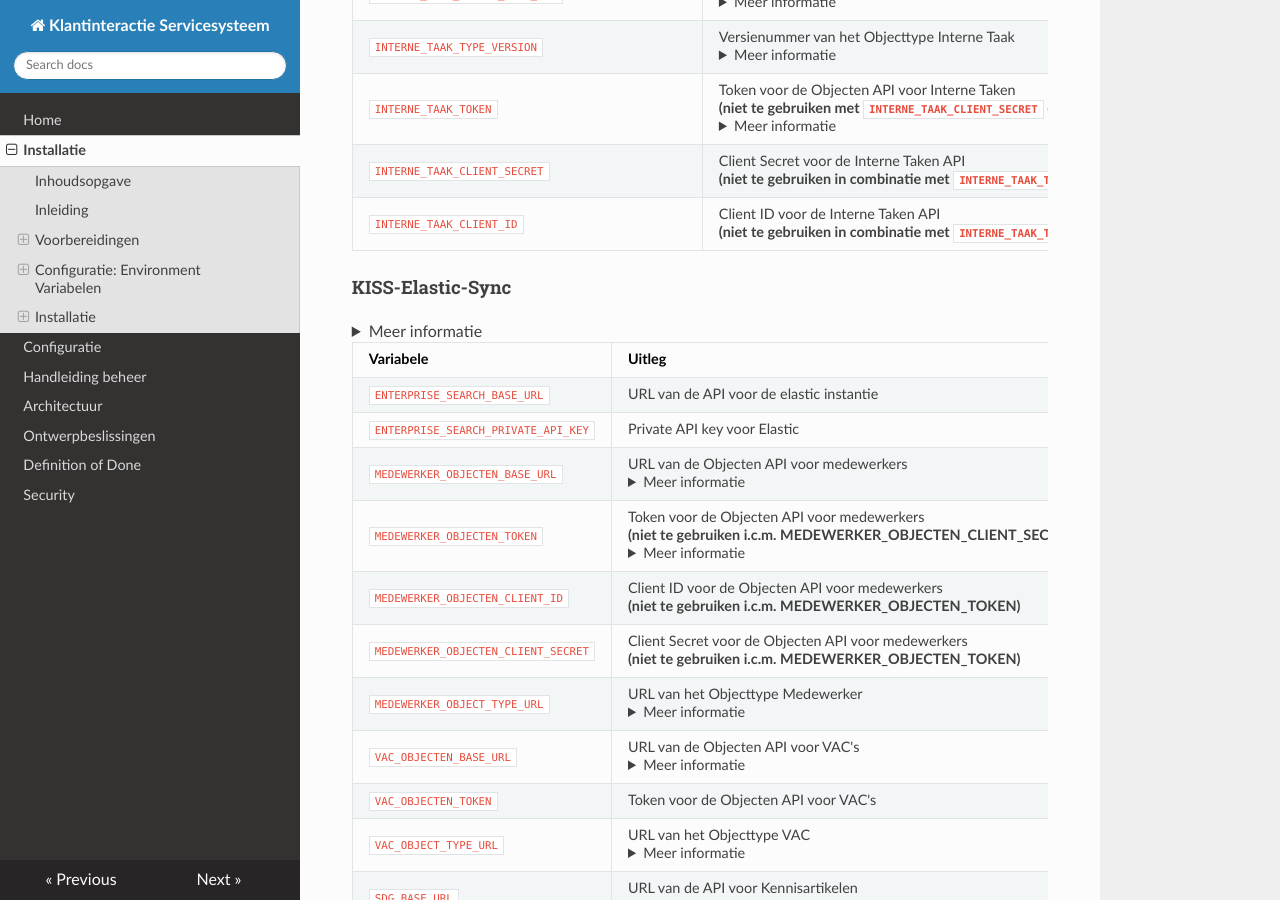
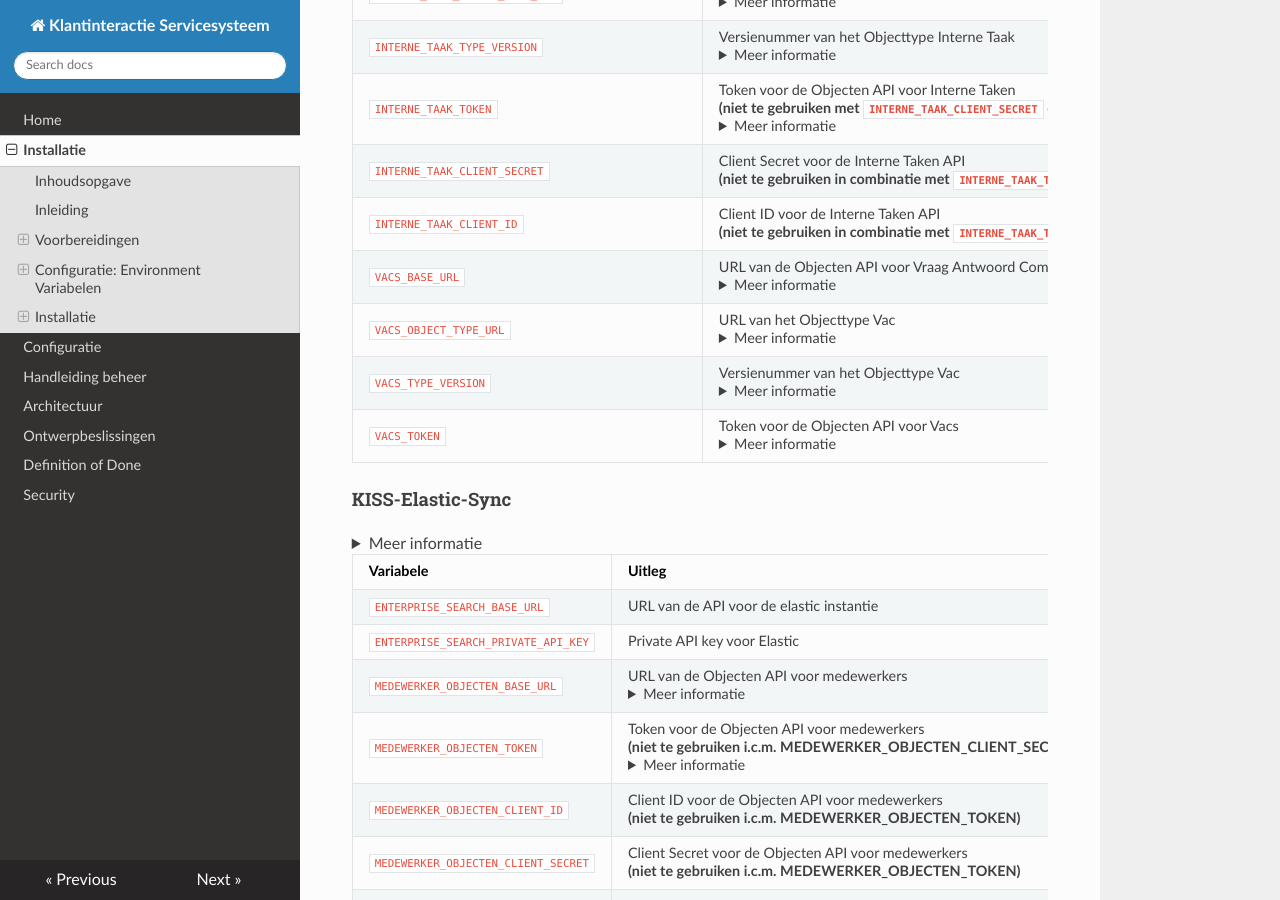
Before and after one commit to Klantinteractie-Servicesysteem/.github, an MkDocs documentation site: the page built from docs/INSTALLATION.md, in a window 1280 px wide and 900 px high, scrolled down 5506 px. Built offline with MkDocs 1.6.1, drawn with Linux system fonts in a browser that asks for light colours; nearby versions of some CDN libraries.

Commit message:
Update INSTALLATION.md

```diff
--- a/docs/INSTALLATION.md
+++ b/docs/INSTALLATION.md
@@ -178,6 +178,10 @@
 | `INTERNE_TAAK_TOKEN`                    | Token voor de Objecten API voor Interne Taken  <br/> **(niet te gebruiken met `INTERNE_TAAK_CLIENT_SECRET` en `INTERNE_TAAK_CLIENT_ID`)** <details> <summary>Meer informatie </summary>In de meeste gevallen identificeert KISS zich bij een Objectenregistratie m.b.v. een `TOKEN`. In sommige gevallen is het nodig om de authenticatie in de Objecten API, voor Afdelingen, Groepen en Interne Taken, Medewerkers in te regelen m.b.v. een `client secret` en een `client id`. Dit is bv. het geval als je KISS gebruikt i.c.m. de e-Suite. Afhankelijk van de situatie moet je dus een Token inregelen, en in andere gevallen een id+secret. **NOOIT ALLEBEI!** </details> |
 | `INTERNE_TAAK_CLIENT_SECRET`            | Client Secret voor de Interne Taken API <br/> **(niet te gebruiken in combinatie met `INTERNE_TAAK_TOKEN`)**                      |
 | `INTERNE_TAAK_CLIENT_ID`                | Client ID voor de Interne Taken API <br/> **(niet te gebruiken in combinatie met `INTERNE_TAAK_TOKEN`)**                          |
+| `VACS_BASE_URL`                 | URL van de Objecten API voor Vraag Antwoord Combinaties <details> <summary>Meer informatie</summary> Bijvoorbeeld: `https://objectenregister.mijngemeente.nl` </details>            |
+| `VACS_OBJECT_TYPE_URL`          | URL van het Objecttype Vac <details> <summary>Meer informatie</summary> Bijvoorbeeld `https://objecttypenregister.mijngemeente.nl/api/v2/objecttypes/f83fdc48-5ddb-4b1a-a347-e20092031399` </details> |
+| `VACS_TYPE_VERSION`             | Versienummer van het Objecttype Vac <details> <summary>Meer informatie</summary> Bijvoorbeeld `2` <br /> KISS schrijft Vacs in het Objectenregister. Hierbij moet je altijd de versie van het objecttype meegeven. Omdat het per gemeente kan verschillen welke versie de meest recente is, moet je hier invullen welk versienummer KISS moet meegeven. </details>                                                          |
+| `VACS_TOKEN`                    | Token voor de Objecten API voor Vacs <details> <summary>Meer informatie</summary> In het geval van Vacs identificeert KISS zich bij een Objectenregistratie m.b.v. een `TOKEN`. </details> |
 
 #### KISS-Elastic-Sync
 <details> <summary>Meer informatie </summary>KISS-Elastic-Sync is het component dat zorgt dat de gekoppelde bronnen die via Elasticsearch ontsloten worden in KISS, naar de juiste Indexen worden gepushed, met de benodigde gegevens hieraan toegevoegd. Onderstaande environment variabelen gaan over de bronnen die gekoppeld zijn aan de KISS-Elastic-Sync. </details>
```
